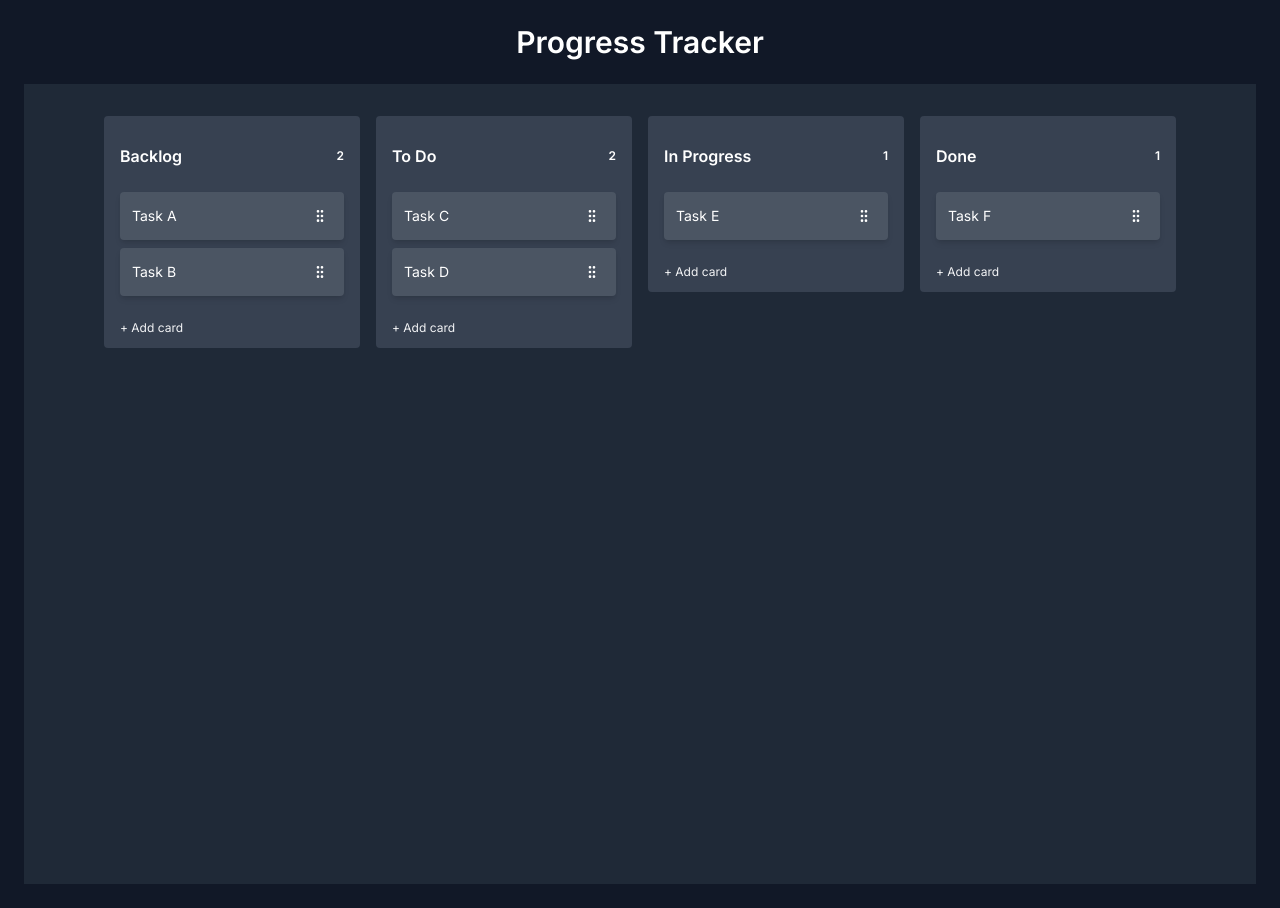
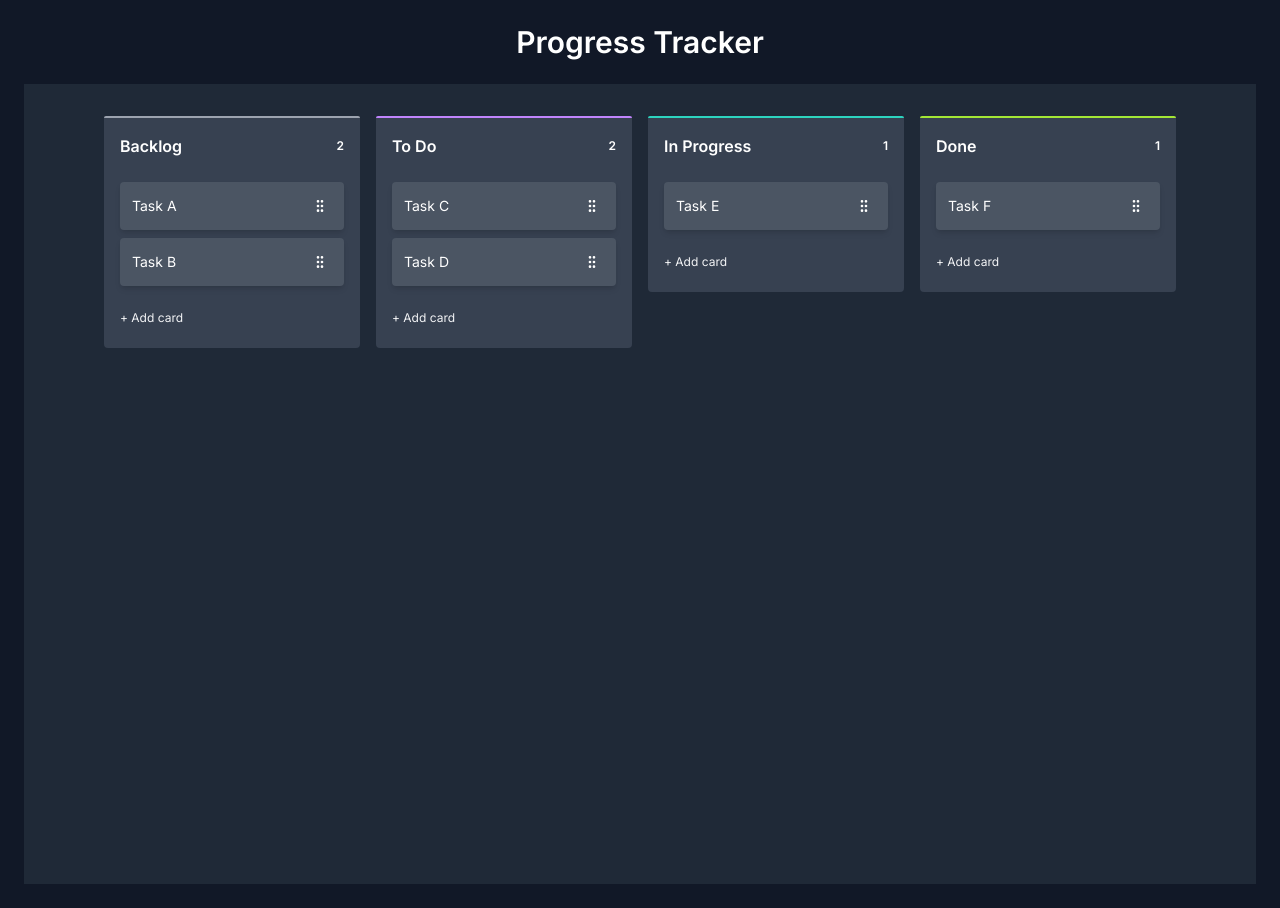
Before and after one commit to definitelynotjin/progress-tracker, a Next.js app: page / in a window 1280 px wide. Built offline with nearby package versions, Linux system fonts and the light colour scheme.

Commit message:
refactor: improve layout and compactness of empty columns in Column component

```diff
--- a/src/app/components/kanban/Column.tsx
+++ b/src/app/components/kanban/Column.tsx
@@ -37,17 +37,16 @@ export default function Column({ column, items, onAddCard, onTaskClick }: Column
     const sortableItems = items.length > 0 ? items.map(task => task.id) : [`placeholder-${column}`];
     // Each card is about 56px tall (including margin), min height is as if there is 1 card
     const cardHeight = 56;
-    const headerHeight = 120; // header/buttons
+    const headerHeight = 120;
+    // Reduce min height for empty columns for compactness
     const columnHeight = (items.length === 0)
-        ? (1 * cardHeight + headerHeight)
+        ? (1 * cardHeight + 40) // 40px header/buttons for empty
         : (items.length * cardHeight + headerHeight);
 
     return (
-        <div
-            className="w-64 bg-gray-700 rounded p-4 flex flex-col gap-y-2 relative"
-            style={{ height: `${columnHeight}px` }}
-        >
-            <div className={`w-full h-0.5 rounded-full mb-1 ${columnColors[column] ?? "bg-gray-300"}`} />
+        <div className="w-64 flex flex-col relative" style={{ height: `${columnHeight}px` }}>
+            <div className={`w-full h-0.5 rounded-t bg-clip-padding ${columnColors[column] ?? "bg-gray-300"}`} />
+            <div className="bg-gray-700 rounded-b p-4 flex flex-col gap-y-2 flex-1">
                 <div className="flex items-center justify-between mb-4">
                     <h2 className="font-semibold text-left text-white">{column}</h2>
                     <span className="ml-2 text-white text-xs text-right font-semibold min-w-6">
@@ -72,5 +71,6 @@ export default function Column({ column, items, onAddCard, onTaskClick }: Column
                     + Add card
                 </button>
             </div>
+        </div>
     );
 }
```
Lines whose indentation alone changed are shown as unchanged.
